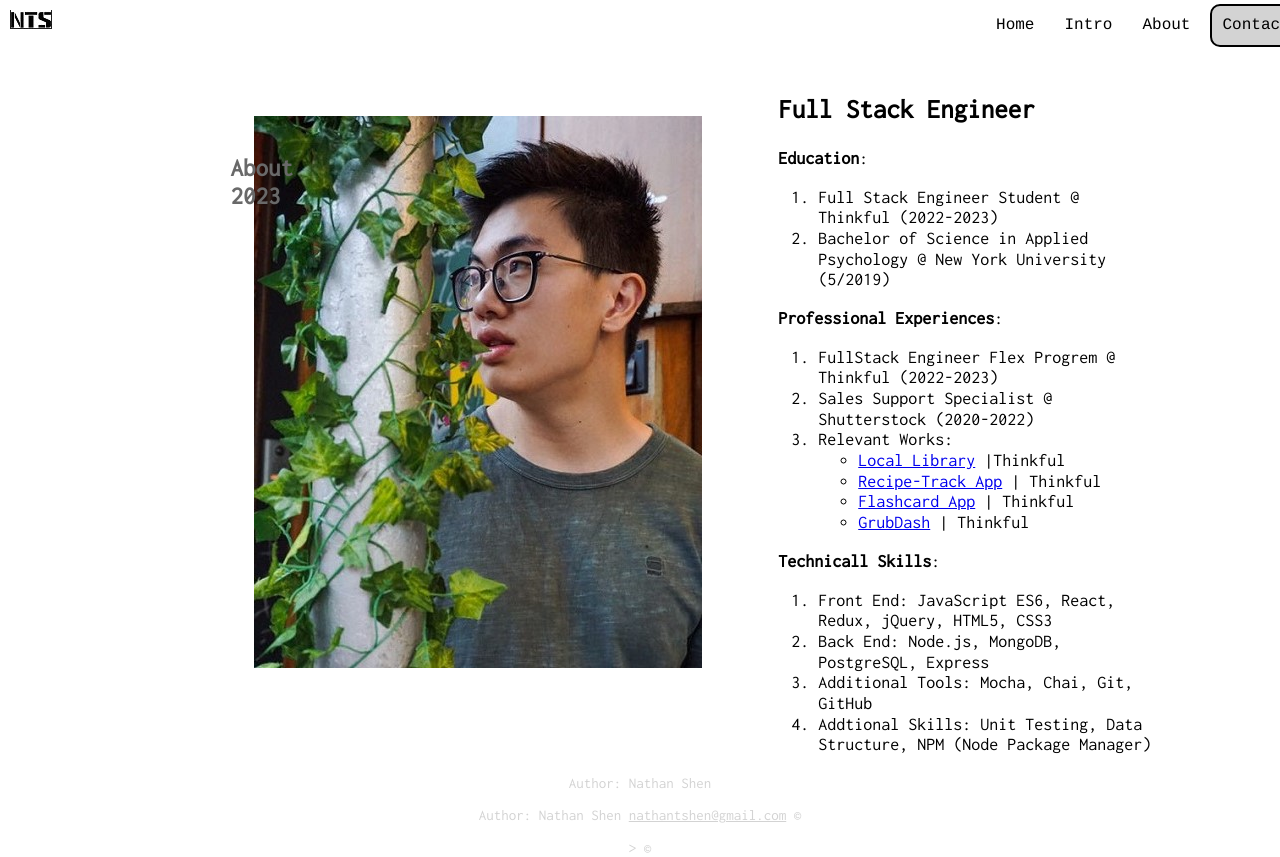
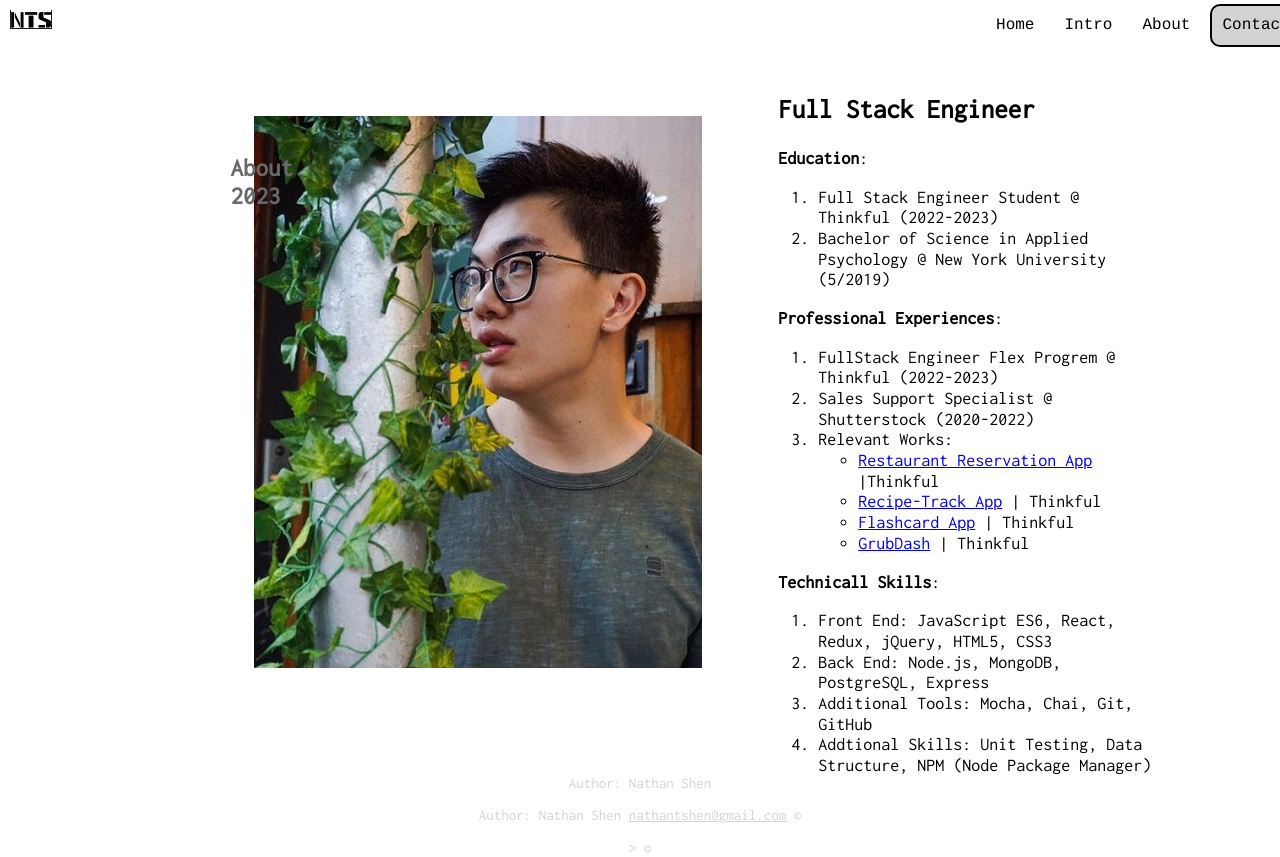
Before and after one commit to nathantshen/MyPersonalWebsite, a plain HTML site: page about.html in a window 1280 px wide. Drawn offline with nearby package versions, Linux system fonts and the light colour scheme.

Commit message:
Update about.html

```diff
--- a/about.html
+++ b/about.html
@@ -47,9 +47,9 @@
                 <li>FullStack Engineer Flex Progrem @ Thinkful (2022-2023)</li>
                 <li>Sales Support Specialist @ Shutterstock (2020-2022)</li>
                 <li> Relevant Works:
-                    <!--nested underodered list-->
+                    <!--nested unodered list-->
                     <ul>
-                        <li><a href="https://github.com/nathantshen/project-local-library">Local Library</a> |Thinkful</li>
+                        <li><a href="https://github.com/nathantshen/ThinkfulEngineerCapstone">Restaurant Reservation App</a> |Thinkful</li>
                         <li><a href="https://github.com/nathantshen/Recipe-tracking-app">Recipe-Track App</a> | Thinkful</li>
                         <li><a href="https://github.com/nathantshen/Flashcard-o-matic">Flashcard App</a> | Thinkful</li>
                         <li><a href="https://github.com/nathantshen?tab=repositoriesl">GrubDash</a> | Thinkful</li>
```
